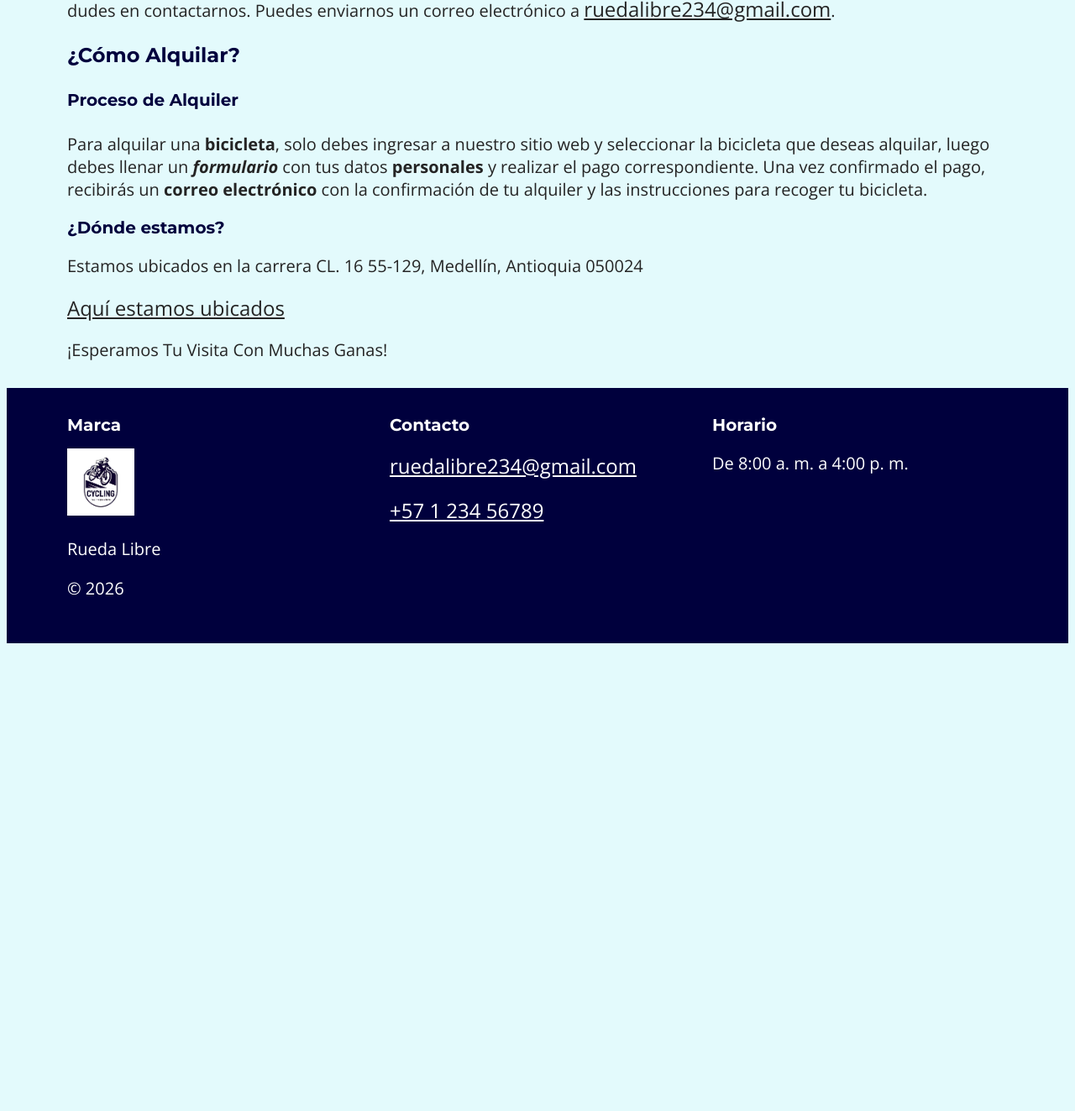
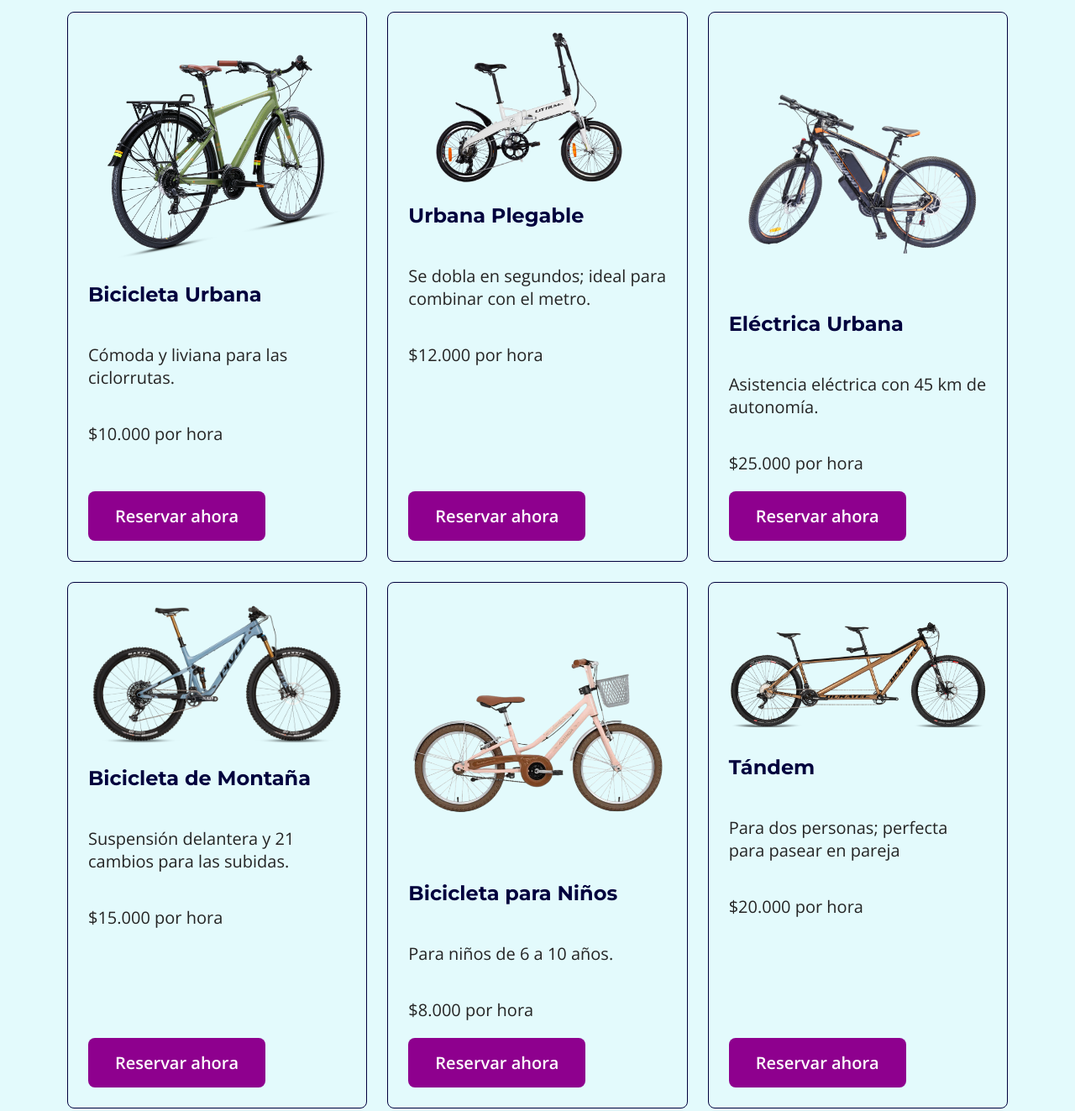
Before and after one commit to lumine909/rueda-libre, a plain HTML site: page index.html in a window 1280 px wide. Shown: the part 2332-3655 px from the top of the page at 84% size. Before the commit the page ends 3106 px from the top, so only its background shows below. Drawn offline with nearby package versions, Linux system fonts and the light colour scheme.

Commit message:
V1.5 nuevos productos agregados

```diff
--- a/CSS/styles.css
+++ b/CSS/styles.css
@@ -330,3 +330,28 @@ thead th {
   outline: 3px solid var(--purple-perfect);
   outline-offset: 2px;
 }
+
+.flota-grid {
+  display: grid;
+  grid-template-columns: repeat(auto-fit, minmax(min(100%, 18rem), 1fr));
+  gap: var(--space-md);
+}
+
+.BNEW {
+  display: flex;
+  flex-direction: column;
+  padding: var(--space-md);
+  border: 1px solid var(--blue-dark);
+  border-radius: var(--space-xs);
+}
+
+.BNEW .btn-action {
+  align-self: flex-start;
+  margin-top: auto;
+}
+
+.BNEW img {
+  display: block;
+  width: 100%;
+  height: auto;
+}
--- a/bitacora.txt
+++ b/bitacora.txt
@@ -57,3 +57,5 @@ y en el dia tres aprendimos a usar css para aplicar estilo a la pagina y anque d
 
 semana 2
 reto 1: al empezar a estrechar la pagina el pie comienza a ponerse en columna una arriba de la otra; al estar la pagina completamente grande el pie se ve normal en fila.
+
+05/11/2026 - Prueba responsive de la cuadrícula de la flota con anchos de viewport de 1280 px, 900 px y 500 px: se muestran 3 columnas (2 filas), 2 columnas (3 filas) y 1 columna (6 filas), respectivamente. La cuadrícula se reorganiza automáticamente sin modificar el CSS.
--- a/index.html
+++ b/index.html
@@ -3,8 +3,10 @@
 
 <head>
     <link rel="preconnect" href="https://fonts.googleapis.com">
-<link rel="preconnect" href="https://fonts.gstatic.com" crossorigin>
-<link href="https://fonts.googleapis.com/css2?family=Montserrat:ital,wght@0,100..900;1,100..900&family=Noto+Serif:ital,wght@0,100..900;1,100..900&family=Open+Sans:ital,wght@0,300..800;1,300..800&family=Ubuntu:ital,wght@0,300;0,400;0,500;0,700;1,300;1,400;1,500;1,700&display=swap" rel="stylesheet">
+    <link rel="preconnect" href="https://fonts.gstatic.com" crossorigin>
+    <link
+        href="https://fonts.googleapis.com/css2?family=Montserrat:ital,wght@0,100..900;1,100..900&family=Noto+Serif:ital,wght@0,100..900;1,100..900&family=Open+Sans:ital,wght@0,300..800;1,300..800&family=Ubuntu:ital,wght@0,300;0,400;0,500;0,700;1,300;1,400;1,500;1,700&display=swap"
+        rel="stylesheet">
 
     <meta charset="UTF-8">
     <meta name="viewport" content="width=device-width, initial-scale=1.0">
@@ -25,30 +27,39 @@
     <main>
         <section class="portada">
             <div class="cover-up"></div>
-            <img src="img/diseno-plantilla-logotipo-bicicleta_23-2150332110.avif" alt="Logo de Rueda Libre" width="150" height="150">
+            <img src="img/diseno-plantilla-logotipo-bicicleta_23-2150332110.avif" alt="Logo de Rueda Libre" width="150"
+                height="150">
             <h1>Rueda Libre</h1>
             <h2>BIENVENID@S</h2>
-            <p>Bienvenid@s a Rueda Libre, tu sitio web para alquilar bicicletas de todo tipo a un buen precio y del tamaño que quieras, aptas para tu familia, amigos y compañeros de trabajo.</p>
+            <p>Bienvenid@s a Rueda Libre, tu sitio web para alquilar bicicletas de todo tipo a un buen precio y del
+                tamaño que quieras, aptas para tu familia, amigos y compañeros de trabajo.</p>
         </section>
 
         <section class="bienvenida">
             <h2>Alquiler de bicicletas en Medellín</h2>
-            <p>En Rueda Libre, ofrecemos una amplia variedad de bicicletas para alquilar en Medellín. Ya sea que estés buscando una bicicleta para un paseo por la ciudad, una bicicleta de montaña para explorar los senderos o una bicicleta eléctrica para desplazarte con facilidad, tenemos la opción perfecta para ti.</p>
+            <p>En Rueda Libre, ofrecemos una amplia variedad de bicicletas para alquilar en Medellín. Ya sea que estés
+                buscando una bicicleta para un paseo por la ciudad, una bicicleta de montaña para explorar los senderos
+                o una bicicleta eléctrica para desplazarte con facilidad, tenemos la opción perfecta para ti.</p>
         </section>
 
         <section class="bienvenida">
             <h2>¿Por qué elegirnos?</h2>
-            <p>En Rueda Libre, nos enorgullece ofrecer un servicio de alquiler de bicicletas confiable y asequible. Nuestro equipo está comprometido a brindarte una experiencia de alquiler sin complicaciones, con bicicletas de alta calidad y un excelente servicio al cliente.</p>
+            <p>En Rueda Libre, nos enorgullece ofrecer un servicio de alquiler de bicicletas confiable y asequible.
+                Nuestro equipo está comprometido a brindarte una experiencia de alquiler sin complicaciones, con
+                bicicletas de alta calidad y un excelente servicio al cliente.</p>
         </section>
 
         <section class="bienvenida">
             <h2>Explora Medellín en bicicleta</h2>
-            <p>Alquilar una bicicleta con Rueda Libre te permite explorar Medellín de una manera única y divertida. Descubre los hermosos paisajes, los parques y las calles de la ciudad mientras disfrutas de la libertad que solo una bicicleta puede ofrecer.</p>
+            <p>Alquilar una bicicleta con Rueda Libre te permite explorar Medellín de una manera única y divertida.
+                Descubre los hermosos paisajes, los parques y las calles de la ciudad mientras disfrutas de la libertad
+                que solo una bicicleta puede ofrecer.</p>
         </section>
 
         <section class="bienvenida">
             <h3>¿Quienes Somos?</h3>
-            <p>Somos una organizacion que busca una mejor <strong>movilidad</strong> para las personas, pudiendo transportarse de manera mucho más fácil por la ciudad para llegar más rápido a su destino.</p>
+            <p>Somos una organizacion que busca una mejor <strong>movilidad</strong> para las personas, pudiendo
+                transportarse de manera mucho más fácil por la ciudad para llegar más rápido a su destino.</p>
             <h3>Nuestros Servicios</h3>
         </section>
 
@@ -80,16 +91,70 @@
                 <h3>Bicicleta eléctrica</h3>
             </article>
         </section>
+        <section class="flota" aria-labelledby="flota-titulo">
+            <h2 id="flota-titulo">Nuestra Flota</h2>
+            <p>Ahora contamos con una nueva flota de bicicletas mucho mas diversas y de mejor calidad</p>
+            <div class="flota-grid">
+                <article class="BNEW">
+                    <img src="./img/Urbana.png" alt="Bicicleta Urbana" width="170" height="170">
+                    <h3>Bicicleta Urbana</h3>
+                    <p>Cómoda y liviana para las ciclorrutas.</p>
+                    <p>$10.000 por hora</p>
+                    <a class="btn-action" href="paginas/reservas.html">Reservar ahora</a>
+                </article>
+                <article class="BNEW">
+                    <img src="./img/bicicleta urbana plegable.png" alt="Bicicleta Urbana Plegable" width="170" height="170">
+                    <h3>Urbana Plegable</h3>
+                    <p>Se dobla en segundos; ideal para combinar con el metro.</p>
+                    <p>$12.000 por hora</p>
+                    <a class="btn-action" href="paginas/reservas.html">Reservar ahora</a>
+                </article>
+                <article class="BNEW">
+                <img src="./img/bicicleta electrica.jpeg" alt="Bicicleta Eléctrica" width="170" height="170">
+                <h3>Eléctrica Urbana</h3>
+                <p>Asistencia eléctrica con 45 km de autonomía.</p>
+                <p>$25.000 por hora</p>
+                <a class="btn-action" href="paginas/reservas.html">Reservar ahora</a>
+                </article>
+                <article class="BNEW">
+                    <img src="./img/Montaña trail.webp" alt="Bicicleta de Montaña" width="170" height="170">
+                    <h3>Bicicleta de Montaña</h3>
+                    <p>Suspensión delantera y 21 cambios para las subidas.</p>
+                    <p>$15.000 por hora</p>
+                    <a class="btn-action" href="paginas/reservas.html">Reservar ahora</a>
+                </article>
+                <article class="BNEW">
+                    <img src="./img/Bicicleta Infantil.png" alt="Bicicleta para Niños" width="170" height="170">
+                    <h3>Bicicleta para Niños</h3>
+                    <p>Para niños de 6 a 10 años.</p>
+                    <p>$8.000 por hora</p>
+                    <a class="btn-action" href="paginas/reservas.html">Reservar ahora</a>
+                </article>
+                <article class="BNEW">
+                    <img src="./img/Tandem.png" alt="Bicicleta tándem para dos personas" width="170" height="170">
+                    <h3>Tándem</h3>
+                    <p>Para dos personas; perfecta para pasear en pareja</p>
+                    <p>$20.000 por hora</p>
+                    <a class="btn-action" href="paginas/reservas.html">Reservar ahora</a>
+                </article>
+            </div>
+        </section>
 
-        <section class="s-contacto">
+        <div class="s-contacto">
             <h2>Contáctanos</h2>
-            <p>Si tienes alguna pregunta o necesitas más información sobre nuestros servicios de alquiler de bicicletas en Medellín, no dudes en contactarnos. Puedes enviarnos un correo electrónico a <a href="mailto:ruedalibre234@gmail.com">ruedalibre234@gmail.com</a>.</p>
-        </section>
+            <p>Si tienes alguna pregunta o necesitas más información sobre nuestros servicios de alquiler de bicicletas
+                en Medellín, no dudes en contactarnos. Puedes enviarnos un correo electrónico a <a
+                href="mailto:ruedalibre234@gmail.com">ruedalibre234@gmail.com</a>.</p>
+            </div class="BNEW">
 
         <section class="bienvenida">
             <h3>¿Cómo Alquilar?</h3>
             <h4>Proceso de Alquiler</h4>
-            <p>Para alquilar una <strong>bicicleta</strong>, solo debes ingresar a nuestro sitio web y seleccionar la bicicleta que deseas alquilar, luego debes llenar un <strong><em>formulario</em></strong> con tus datos <strong>personales</strong> y realizar el pago correspondiente. Una vez confirmado el pago, recibirás un <strong>correo electrónico</strong> con la confirmación de tu alquiler y las instrucciones para recoger tu bicicleta.</p>
+            <p>Para alquilar una <strong>bicicleta</strong>, solo debes ingresar a nuestro sitio web y seleccionar la
+                bicicleta que deseas alquilar, luego debes llenar un <strong><em>formulario</em></strong> con tus datos
+                <strong>personales</strong> y realizar el pago correspondiente. Una vez confirmado el pago, recibirás un
+                <strong>correo electrónico</strong> con la confirmación de tu alquiler y las instrucciones para recoger
+                tu bicicleta.</p>
         </section>
 
         <section class="bienvenida">
@@ -105,7 +170,8 @@
         <div class="footer-grid">
             <section aria-labelledby="footer-marca">
                 <h2 id="footer-marca">Marca</h2>
-                <img src="img/diseno-plantilla-logotipo-bicicleta_23-2150332110.avif" alt="Logo de Rueda Libre" width="80" height="80">
+                <img src="img/diseno-plantilla-logotipo-bicicleta_23-2150332110.avif" alt="Logo de Rueda Libre"
+                    width="80" height="80">
                 <p>Rueda Libre</p>
                 <p>&copy; 2026</p>
             </section>
@@ -120,10 +186,13 @@
             </section>
         </div>
     </footer>
-    <a class="whatsapp-float" href="https://wa.me/57123456789?text=Hola%2C%20quiero%20informaci%C3%B3n%20sobre%20el%20alquiler%20de%20bicicletas." target="_blank" rel="noopener noreferrer" aria-label="Contáctanos por WhatsApp">
+    <a class="whatsapp-float"
+        href="https://wa.me/57123456789?text=Hola%2C%20quiero%20informaci%C3%B3n%20sobre%20el%20alquiler%20de%20bicicletas."
+        target="_blank" rel="noopener noreferrer" aria-label="Contáctanos por WhatsApp">
         <svg aria-hidden="true" viewBox="0 0 24 24" focusable="false">
             <path d="M20.5 11.7a8.4 8.4 0 0 1-12.4 7.4L3 20.5l1.4-5a8.4 8.4 0 1 1 16.1-3.8Z" />
-            <path d="M8.8 8.2c.2-.5.5-.5.8-.5h.5c.2 0 .4.1.5.4l.8 1.8c.1.2.1.4 0 .6l-.6.7c-.2.2-.2.4 0 .6.5.8 1.1 1.4 1.9 1.9.2.1.4.1.6-.1l.8-.9c.2-.2.4-.2.6-.1l1.7.8c.3.1.4.3.4.5 0 .3-.2 1.1-.7 1.5-.5.5-1.2.7-1.9.6-1.1-.2-2.4-.8-3.7-2-1.1-1-2-2.3-2.2-3.4-.2-.9.1-1.7.5-2.4Z" />
+            <path
+                d="M8.8 8.2c.2-.5.5-.5.8-.5h.5c.2 0 .4.1.5.4l.8 1.8c.1.2.1.4 0 .6l-.6.7c-.2.2-.2.4 0 .6.5.8 1.1 1.4 1.9 1.9.2.1.4.1.6-.1l.8-.9c.2-.2.4-.2.6-.1l1.7.8c.3.1.4.3.4.5 0 .3-.2 1.1-.7 1.5-.5.5-1.2.7-1.9.6-1.1-.2-2.4-.8-3.7-2-1.1-1-2-2.3-2.2-3.4-.2-.9.1-1.7.5-2.4Z" />
         </svg>
         <span>WhatsApp</span>
     </a>
```
Also changed, not shown: img/Bicicleta Infantil.png (added), img/Electrica Urbana.png (added), img/Gravel Aventura.png (added), img/Montaña trail.webp (added), img/Tandem.png (added), img/Urbana.png (added), img/bicicleta urbana plegable.png (added).
